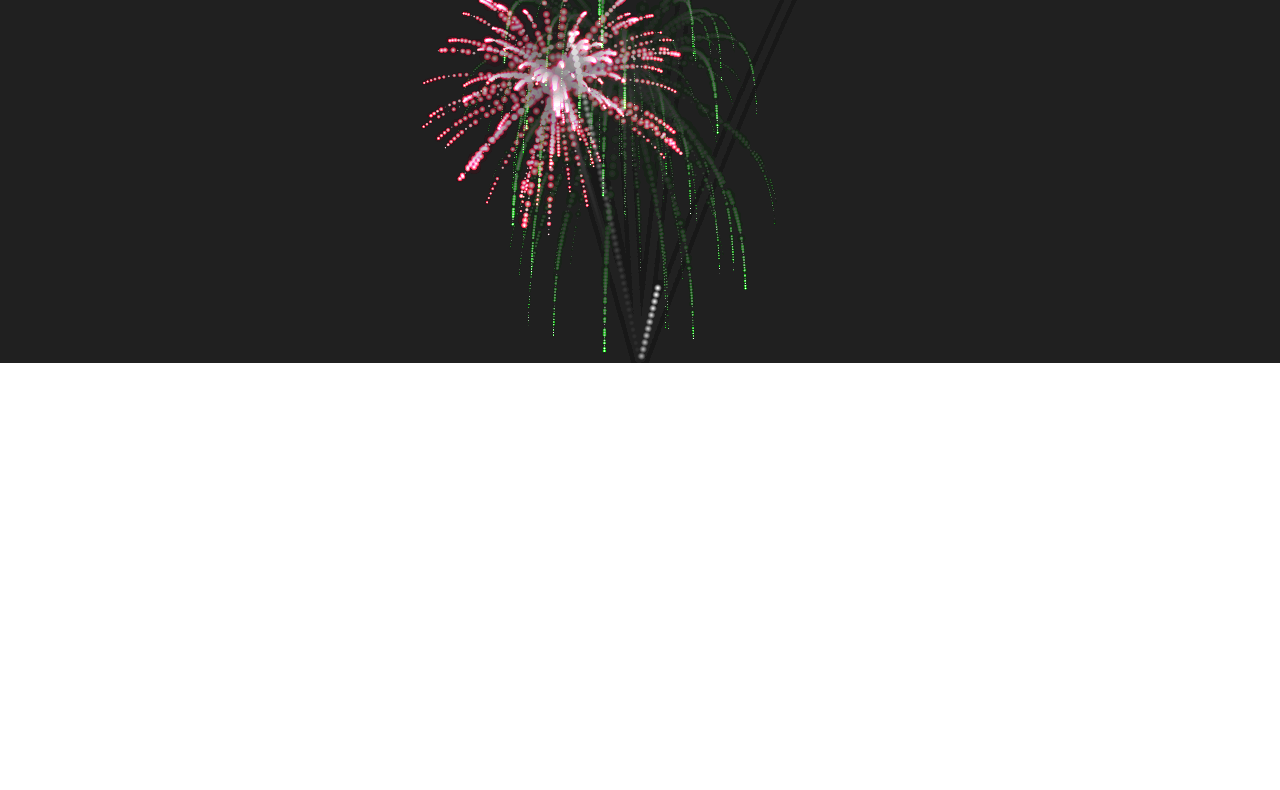
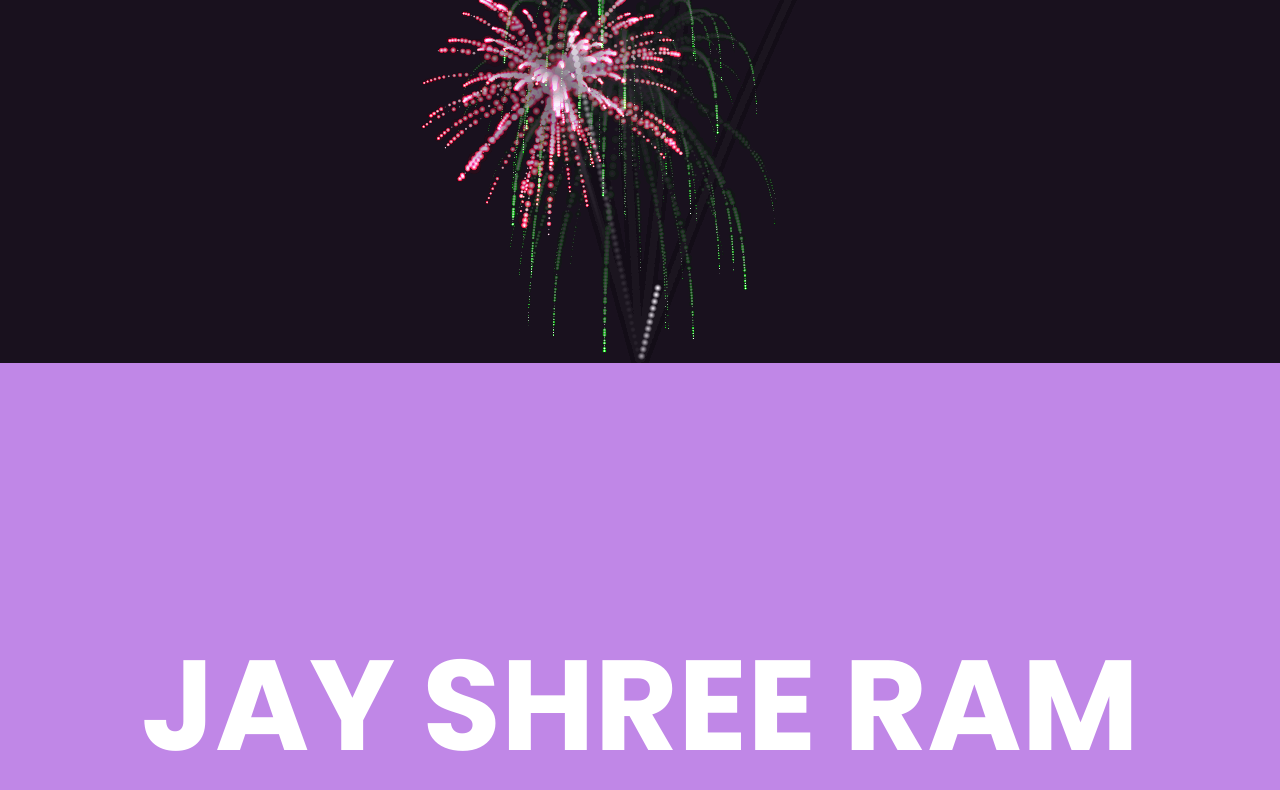
Before and after one commit to NIHITBORAD/diwali, a plain HTML site: page index.html in a window 1280 px wide. Shown: the part 437-1227 px from the top of the page. Before the commit the page ends 800 px from the top, so only its background shows below. Drawn offline with nearby package versions, Linux system fonts and the light colour scheme.

Commit message:
Update index.html

```diff
--- a/index.html
+++ b/index.html
@@ -2,7 +2,7 @@
 <html>
     <head>
         <title>Happy Diwali 2023</title>
-		<link rel="stylesheet" href="diwali.css">
+		<link rel="stylesheet" href="index.css">
     </head>
 </html>
 <body>
```
